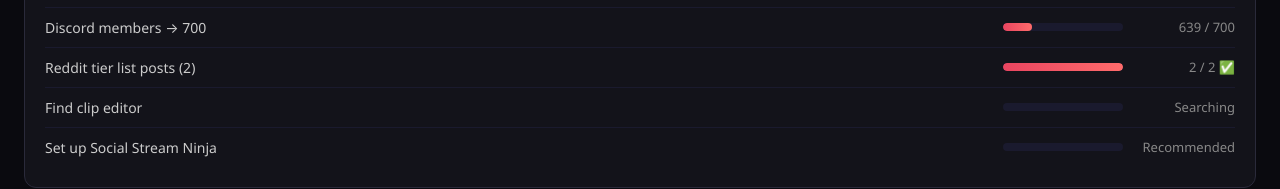
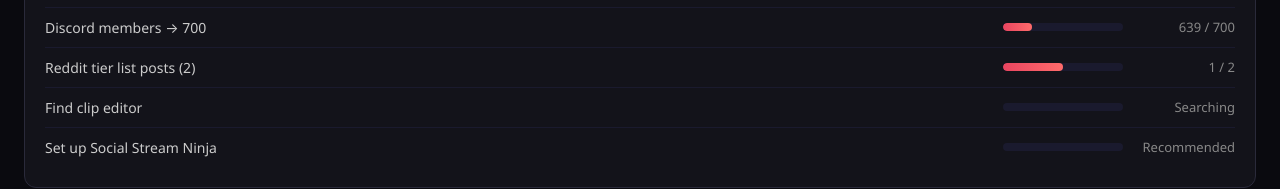
Before and after one commit to Necairus/Sawyer-Dashboard, a plain HTML site: page index.html in a window 1280 px wide. Shown: the part 2000-2189 px from the top of the page. Drawn offline with Linux system fonts and the light colour scheme.

Commit message:
v4.2: Fix Reddit posts goal to 1/2

```diff
--- a/index.html
+++ b/index.html
@@ -474,8 +474,8 @@
     <div class="goal-row">
       <div class="goal-name">Reddit tier list posts (2)</div>
       <div class="goal-progress">
-        <div class="goal-bar"><div class="goal-bar-fill" style="width: 100%"></div></div>
-        <div class="goal-numbers">2 / 2 ✅</div>
+        <div class="goal-bar"><div class="goal-bar-fill" style="width: 50%"></div></div>
+        <div class="goal-numbers">1 / 2</div>
       </div>
     </div>
     <div class="goal-row">
```
